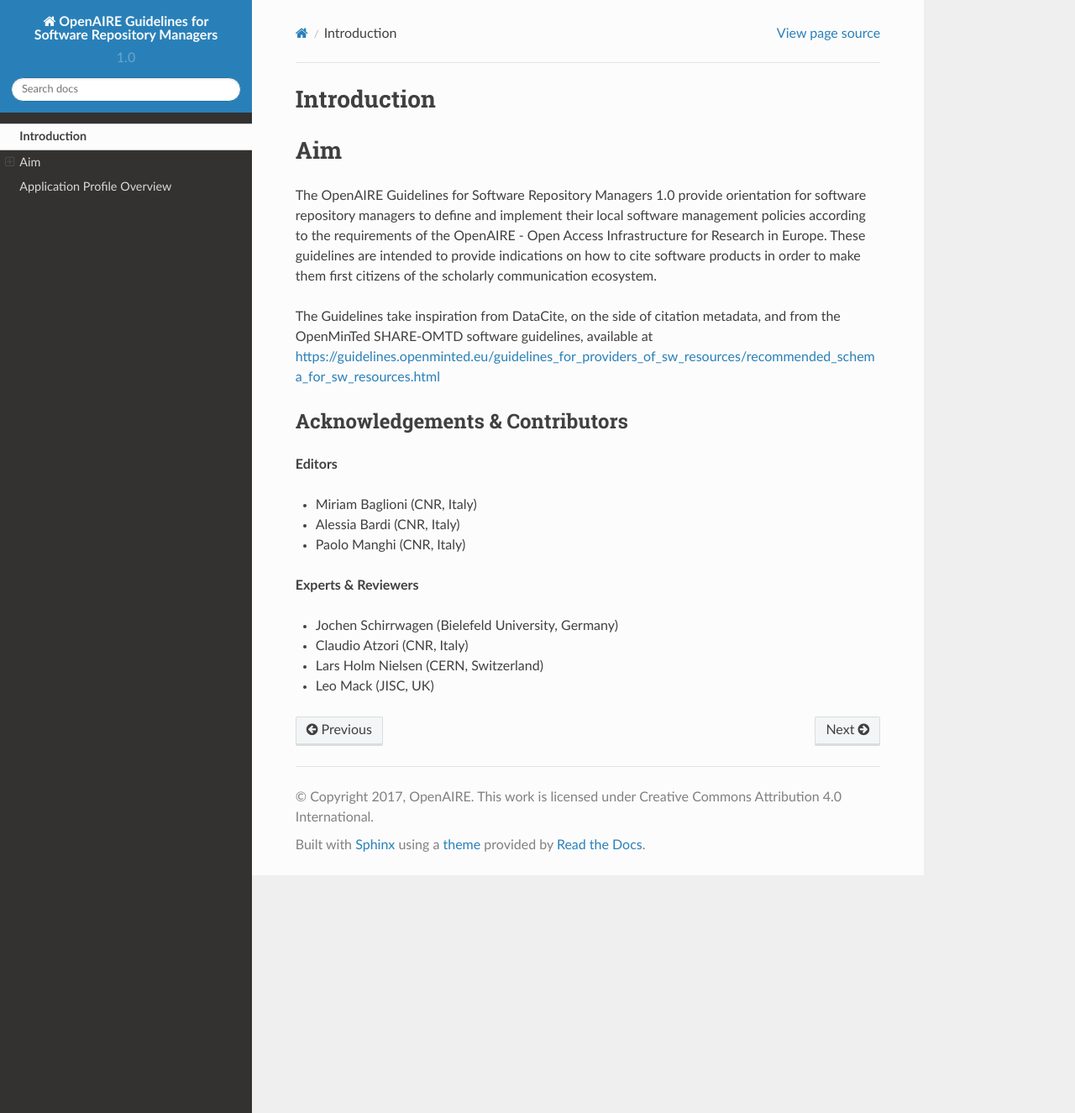
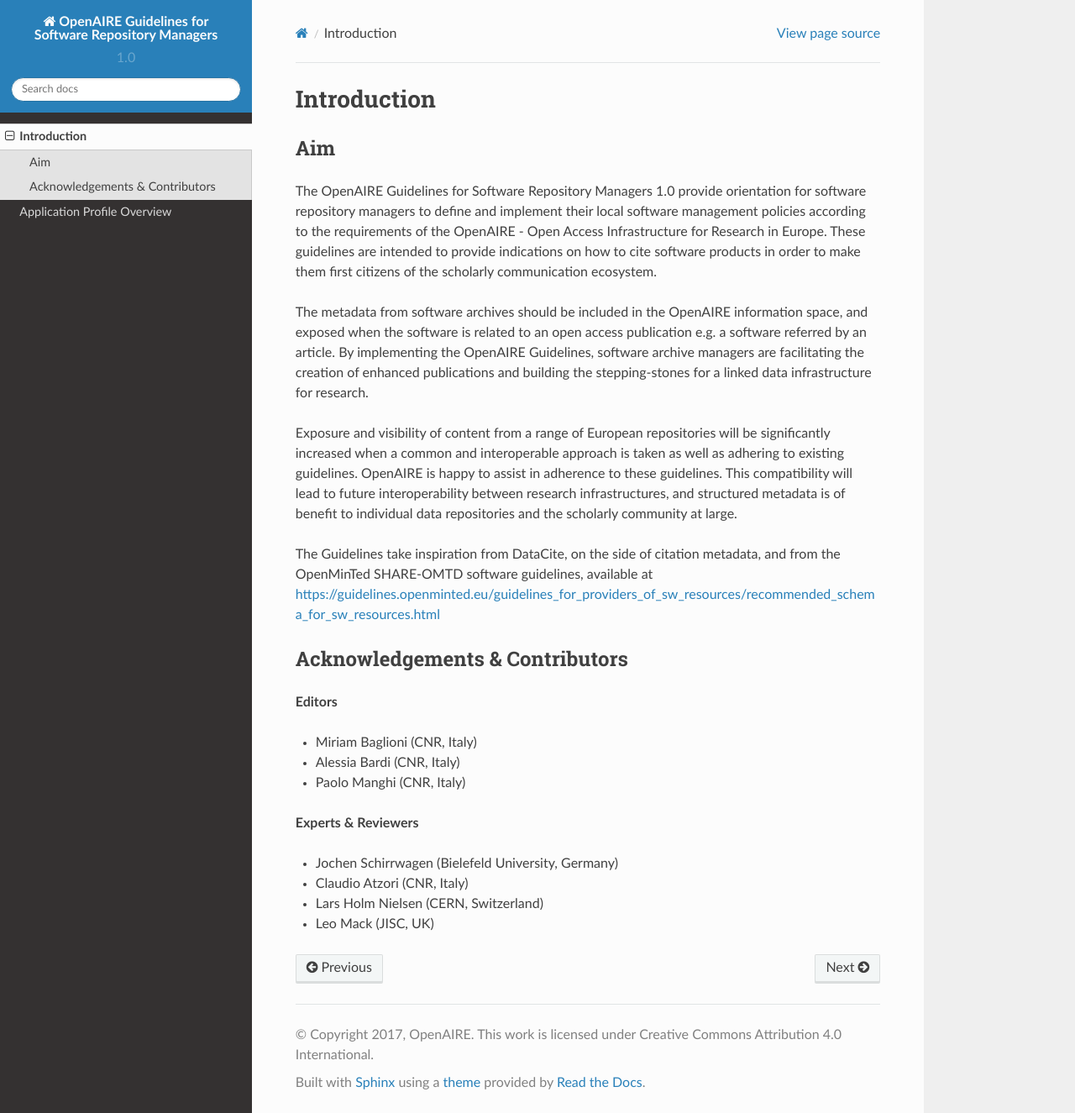
Before and after one commit to mirima2/software_guidelines, a Sphinx documentation site: the page built from docs/source/introduction.rst, in a window 1280 px wide and 1325 px high. Shown: the whole window at 84% size. Built offline with Sphinx 7.4.7 and the Read the Docs theme 2.0.0, drawn with Linux system fonts in a browser that asks for light colours.

Commit message:
removed problem in toc

```diff
--- a/docs/source/introduction.rst
+++ b/docs/source/introduction.rst
@@ -4,11 +4,18 @@
 ------------
 
 Aim
----
+^^^^^^^^^^^^^^^^^^^^^^^^^^^^^^^
 The OpenAIRE Guidelines for Software Repository Managers 1.0 provide
 orientation for software repository managers to define and implement their local software
 management policies according to the requirements of the OpenAIRE - Open Access
 Infrastructure for Research in Europe. These guidelines are intended to provide indications on how to cite software products in order to make them first citizens of the scholarly communication ecosystem.
+
+The metadata from software archives should be included in the OpenAIRE information space, and exposed when the software is related to an open access publication e.g. a software referred by an article.
+By implementing the OpenAIRE Guidelines, software archive managers are facilitating the creation of enhanced publications and building the stepping-stones for a linked data infrastructure for research.
+
+Exposure and visibility of content from a range of European repositories will be significantly increased when a common and interoperable approach is taken as well as adhering to existing guidelines. OpenAIRE is happy to assist in adherence to these guidelines. This compatibility will lead to future interoperability between research infrastructures, and structured metadata is of benefit to individual data repositories and the scholarly community at large.
+
+
 
 The Guidelines take inspiration from DataCite, on the side of citation metadata, and from the OpenMinTed SHARE-OMTD software guidelines, available at https://guidelines.openminted.eu/guidelines_for_providers_of_sw_resources/recommended_schema_for_sw_resources.html
 
```
